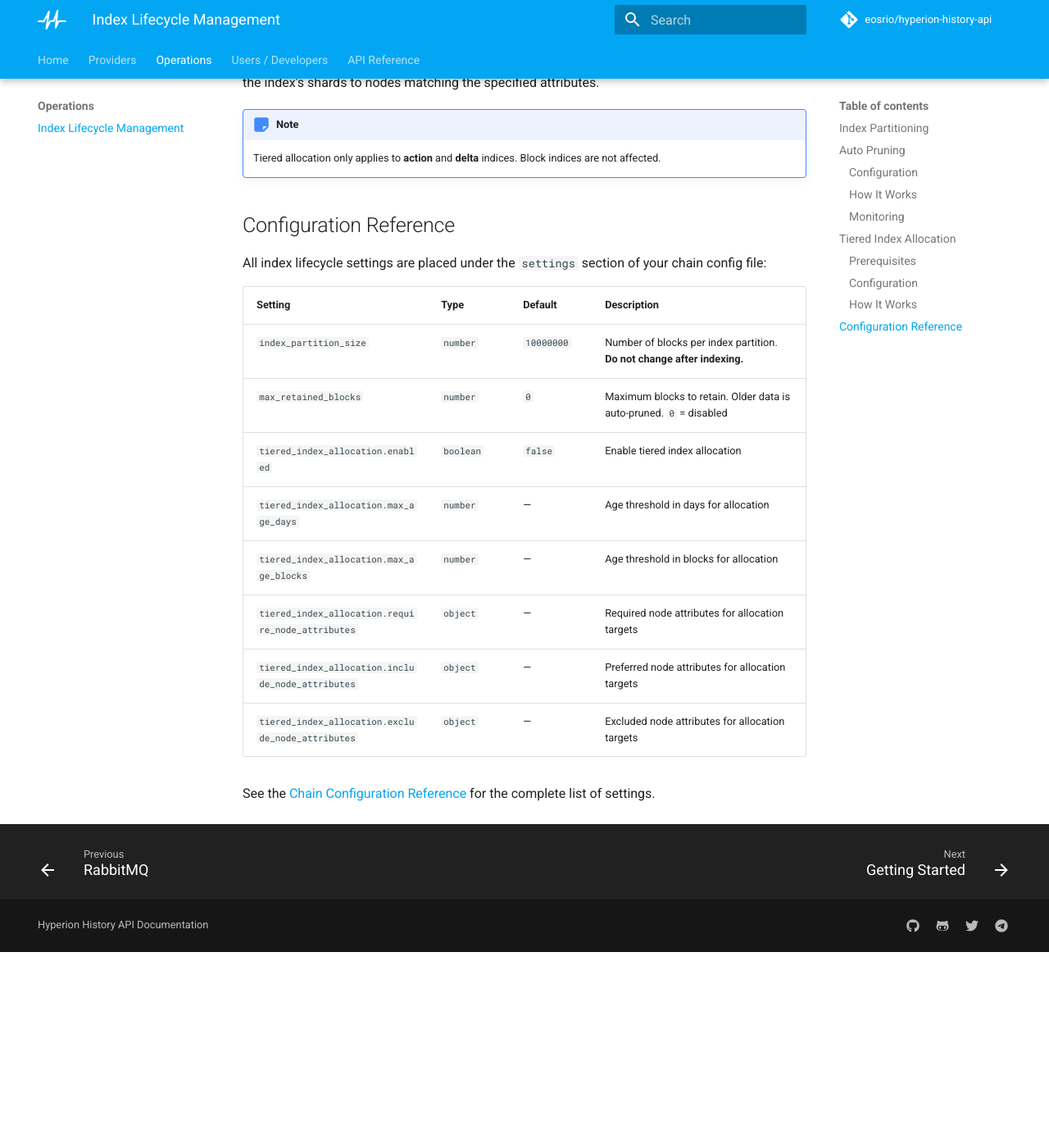
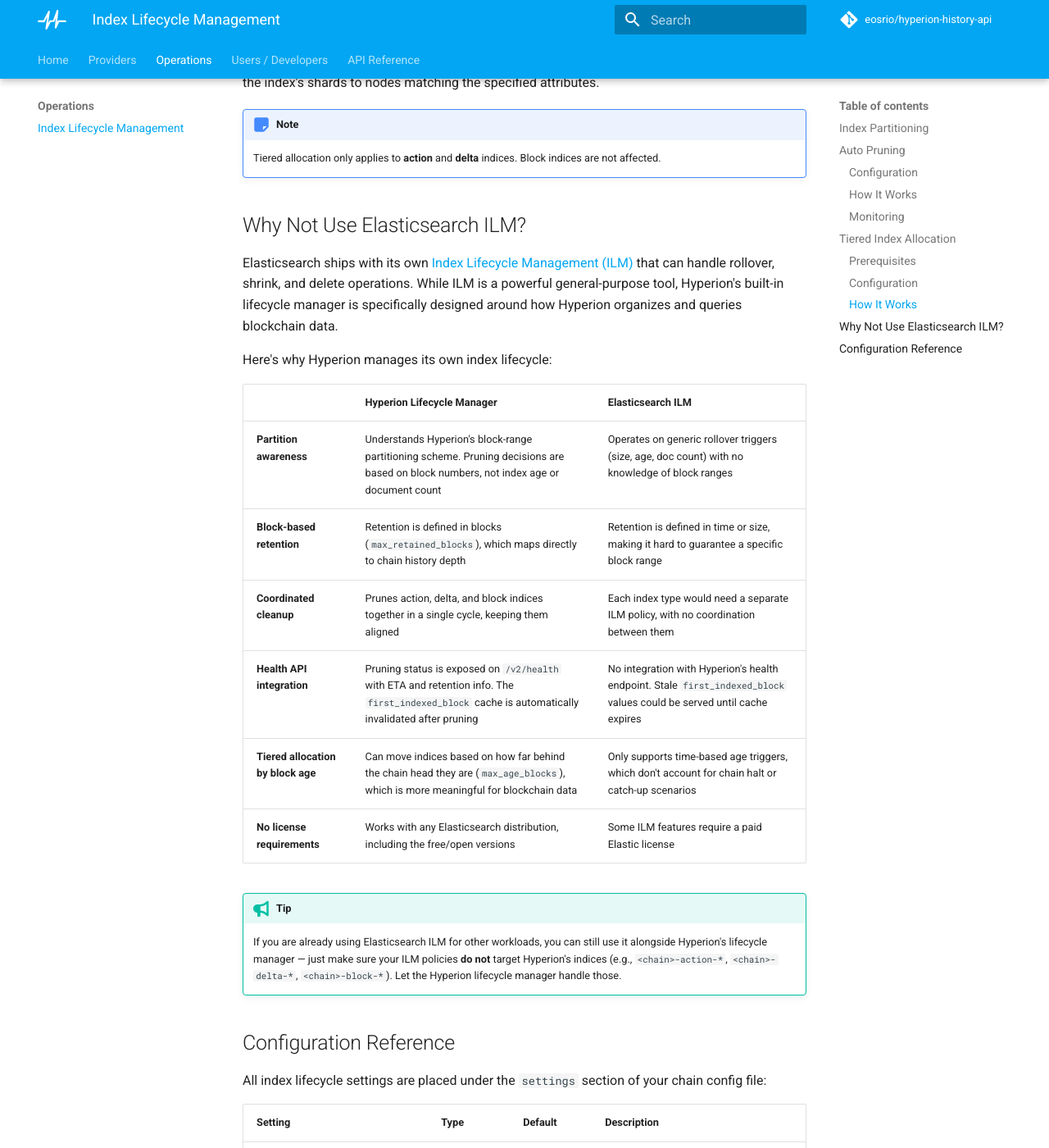
Before and after one commit to eosrio/hyperion-docs, an MkDocs documentation site: the page built from docs/providers/operations/index_management.md, in a window 1280 px wide and 1400 px high, scrolled down 4398 px. Shown: the whole window at 82% size. Built offline with MkDocs 1.6.1 and Material for MkDocs 9.7.7, drawn with Linux system fonts in a browser that asks for light colours; comment, search, counter and statistics services are not loaded; the version menu is left out; before the commit the page ends 5559 px from its top, so only the background shows below that.

Commit message:
docs: add Hyperion vs Elasticsearch ILM comparison

```diff
--- a/docs/providers/operations/index_management.md
+++ b/docs/providers/operations/index_management.md
@@ -148,6 +148,24 @@
 !!! note
     Tiered allocation only applies to **action** and **delta** indices. Block indices are not affected.
 
+## Why Not Use Elasticsearch ILM?
+
+Elasticsearch ships with its own [Index Lifecycle Management (ILM)](https://www.elastic.co/guide/en/elasticsearch/reference/current/index-lifecycle-management.html){:target="_blank"} that can handle rollover, shrink, and delete operations. While ILM is a powerful general-purpose tool, Hyperion's built-in lifecycle manager is specifically designed around how Hyperion organizes and queries blockchain data.
+
+Here's why Hyperion manages its own index lifecycle:
+
+| | Hyperion Lifecycle Manager | Elasticsearch ILM |
+|---|---|---|
+| **Partition awareness** | Understands Hyperion's block-range partitioning scheme. Pruning decisions are based on block numbers, not index age or document count | Operates on generic rollover triggers (size, age, doc count) with no knowledge of block ranges |
+| **Block-based retention** | Retention is defined in blocks (`max_retained_blocks`), which maps directly to chain history depth | Retention is defined in time or size, making it hard to guarantee a specific block range |
+| **Coordinated cleanup** | Prunes action, delta, and block indices together in a single cycle, keeping them aligned | Each index type would need a separate ILM policy, with no coordination between them |
+| **Health API integration** | Pruning status is exposed on `/v2/health` with ETA and retention info. The `first_indexed_block` cache is automatically invalidated after pruning | No integration with Hyperion's health endpoint. Stale `first_indexed_block` values could be served until cache expires |
+| **Tiered allocation by block age** | Can move indices based on how far behind the chain head they are (`max_age_blocks`), which is more meaningful for blockchain data | Only supports time-based age triggers, which don't account for chain halt or catch-up scenarios |
+| **No license requirements** | Works with any Elasticsearch distribution, including the free/open versions | Some ILM features require a paid Elastic license |
+
+!!! tip
+    If you are already using Elasticsearch ILM for other workloads, you can still use it alongside Hyperion's lifecycle manager — just make sure your ILM policies **do not** target Hyperion's indices (e.g., `<chain>-action-*`, `<chain>-delta-*`, `<chain>-block-*`). Let the Hyperion lifecycle manager handle those.
+
 ## Configuration Reference
 
 All index lifecycle settings are placed under the `settings` section of your chain config file:
```
